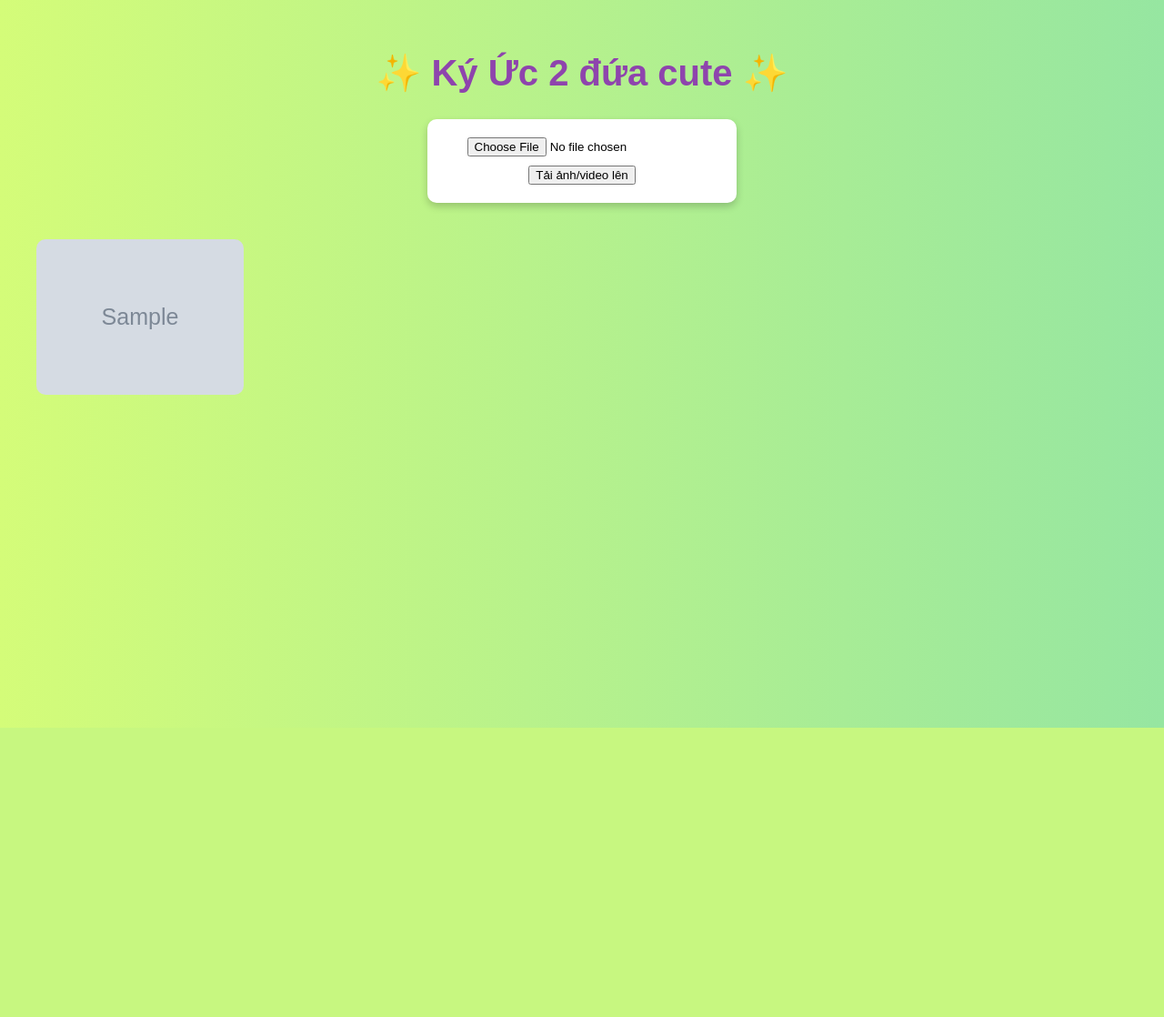
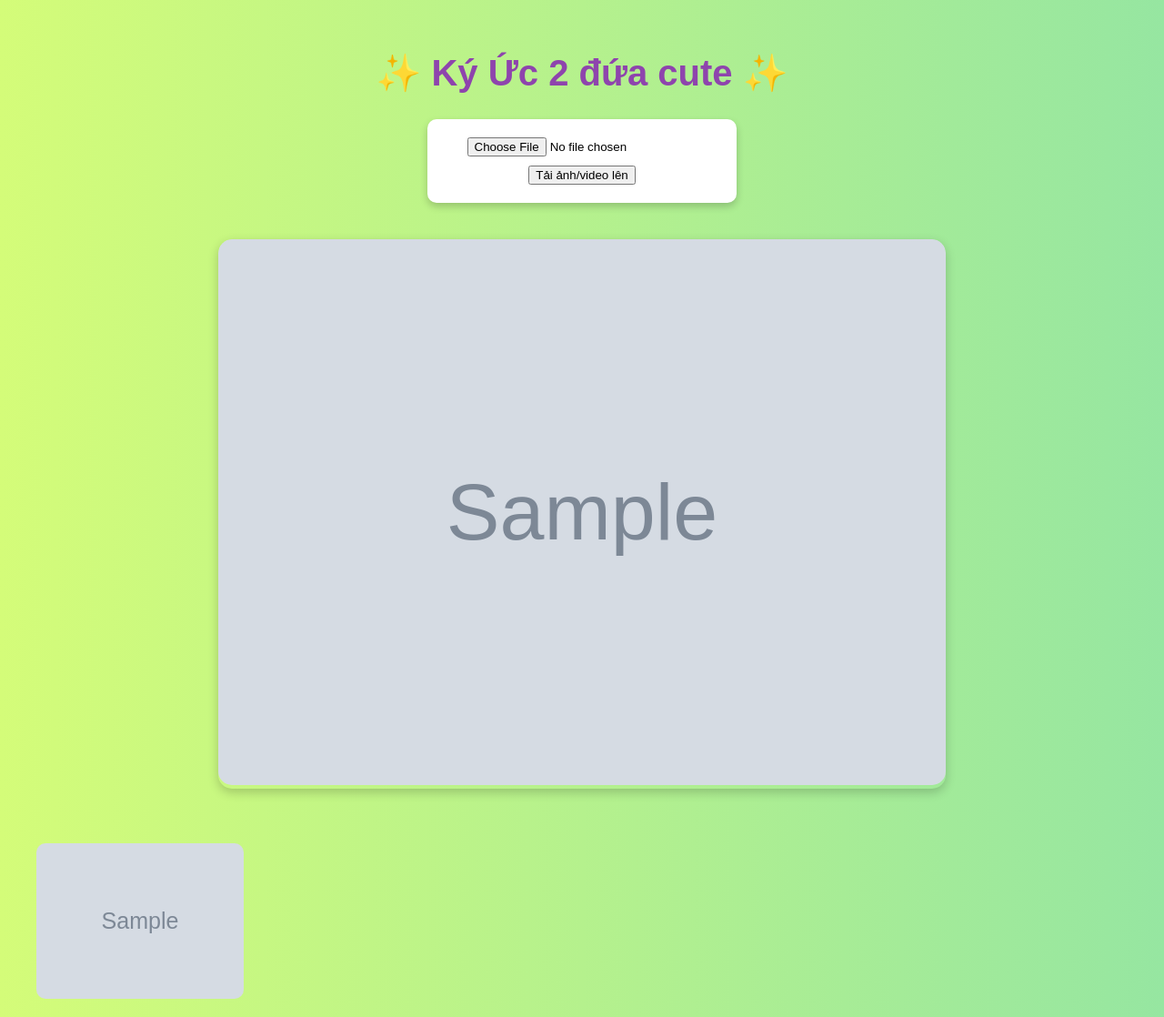
Before and after one commit to anhtiendzc/ki-uc-2-dua, a Flask app: template kiucchungminh/templates/index.html in a window 1280 px wide. Shown: the whole page at 91% size. Before the commit the page ends 800 px from the top, so only its background shows below. Run offline with Flask 3, Linux system fonts and the light colour scheme; the template is opened without the code that fills it: most values are stand-ins (such as "Sample title", 1, 10 or a date in 2020); grey boxes marked "Sample" are stand-in pictures.

Commit message:
Update index.html

```diff
--- a/kiucchungminh/templates/index.html
+++ b/kiucchungminh/templates/index.html
@@ -4,6 +4,7 @@
   <meta charset="UTF-8">
   <title>✨ Ký Ức 2 đứa cute ✨</title>
   <link rel="stylesheet" href="{{ url_for('static', filename='css/style.css') }}">
+  <link rel="stylesheet" href="https://cdn.jsdelivr.net/npm/swiper@10/swiper-bundle.min.css" />
   <style>
     body {
       font-family: Arial, sans-serif;
@@ -27,6 +28,18 @@
     .upload-form input[type="file"] {
       margin-bottom: 10px;
     }
+
+    /* Swiper Slider */
+    .swiper {
+      width: 100%;
+      max-width: 800px;
+      margin: 40px auto;
+    }
+    .swiper-slide img, .swiper-slide video {
+      width: 100%;
+      border-radius: 15px;
+    }
+
     .gallery {
       display: grid;
       grid-template-columns: repeat(auto-fill, minmax(200px, 1fr));
@@ -35,6 +48,7 @@
       max-width: 1200px;
       margin: auto;
     }
+
     .gallery img, .gallery video {
       width: 100%;
       height: auto;
@@ -42,6 +56,7 @@
       border-radius: 10px;
       transition: transform 0.3s;
     }
+
     .gallery img:hover, .gallery video:hover {
       transform: scale(1.05);
     }
@@ -56,14 +71,17 @@
       justify-content: center;
       align-items: center;
     }
+
     .modal-content {
       max-width: 90%;
       max-height: 90%;
     }
+
     .modal video, .modal img {
       width: 100%;
       height: auto;
     }
+
     .close {
       position: absolute;
       top: 20px;
@@ -84,6 +102,27 @@
     </form>
   </div>
 
+  <!-- Slider (hiển thị 5 ảnh đầu nếu có) -->
+  {% if image_urls %}
+  <div class="swiper">
+    <div class="swiper-wrapper">
+      {% for url in image_urls[:5] %}
+        <div class="swiper-slide">
+          {% if url.endswith('.mp4') %}
+            <video src="{{ url }}" controls muted></video>
+          {% else %}
+            <img src="{{ url }}" alt="Slide Image">
+          {% endif %}
+        </div>
+      {% endfor %}
+    </div>
+    <div class="swiper-pagination"></div>
+    <div class="swiper-button-prev"></div>
+    <div class="swiper-button-next"></div>
+  </div>
+  {% endif %}
+
+  <!-- Gallery -->
   <div class="gallery">
     {% for url in image_urls %}
       {% if url.endswith('.mp4') %}
@@ -94,12 +133,24 @@
     {% endfor %}
   </div>
 
+  <!-- Modal -->
   <div class="modal" id="myModal" onclick="closeModal()">
     <span class="close">&times;</span>
     <div class="modal-content" id="modalContent"></div>
   </div>
 
+  <!-- Scripts -->
+  <script src="https://cdn.jsdelivr.net/npm/swiper@10/swiper-bundle.min.js"></script>
   <script>
+    new Swiper('.swiper', {
+      loop: true,
+      pagination: { el: '.swiper-pagination', clickable: true },
+      navigation: {
+        nextEl: '.swiper-button-next',
+        prevEl: '.swiper-button-prev',
+      }
+    });
+
     function openModal(src, type) {
       const modal = document.getElementById("myModal");
       const content = document.getElementById("modalContent");
```
